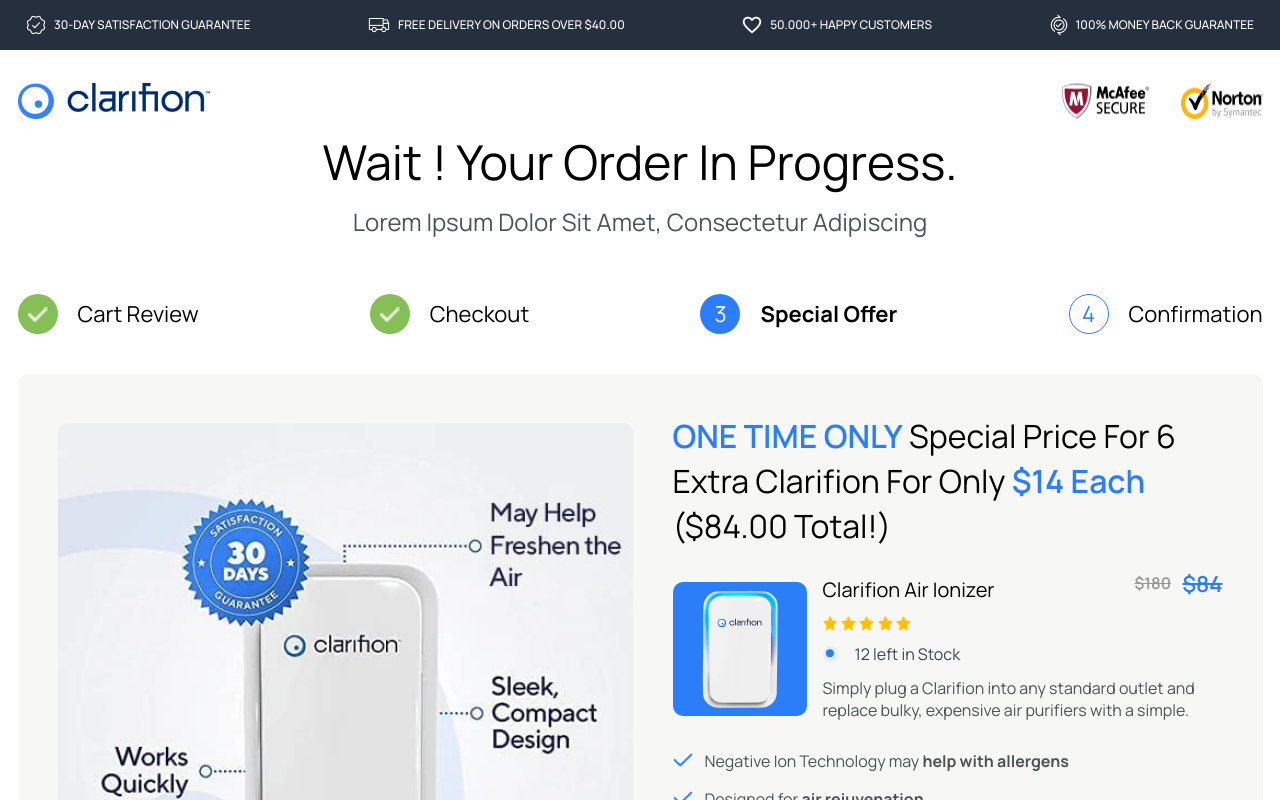
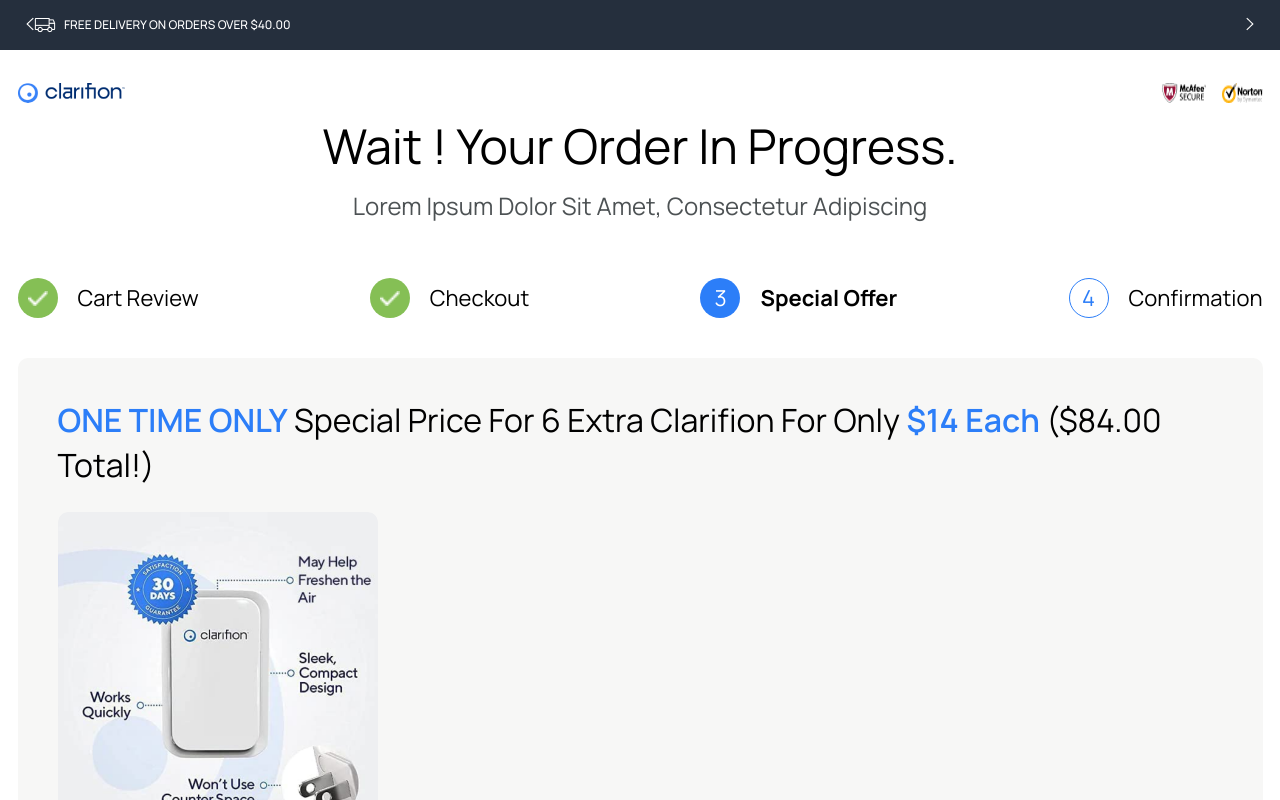
Before and after one commit to xtirian/ejam-Upsalle, a Next.js app: page / in a window 1280 px wide. Shown: the top 800 px of the page. Built offline with nearby package versions, Linux system fonts and the light colour scheme.

Commit message:
fix: bug of 'window is undefined' fixed

```diff
--- a/package.json
+++ b/package.json
@@ -20,6 +20,7 @@
     "@types/react-dom": "^18",
     "eslint": "^8",
     "eslint-config-next": "14.0.3",
+    "eslint-config-prettier": "^9.0.0",
     "typescript": "^5"
   }
 }
--- a/src/app/page.tsx
+++ b/src/app/page.tsx
@@ -10,15 +10,24 @@ import ConfirmationView from "@/view/confirmation";
 import CustomerCard from "@/components/customer-review";
 
 export default function Home() {
-  //HANDLE WIDTH RESIZE
-  const [widthFlag, setWidthFlag] = useState(getWindowSize());
+  const [innerWidth, setInnerWidth] = useState(0);
+
+  useEffect(() => {
+    if (typeof window !== undefined) {
+      setInnerWidth(window.innerWidth);
+    }
+  }, []);
+
+  const [widthFlag, setWidthFlag] = useState(innerWidth);
 
   useEffect(() => {
     function handleResize() {
-      setWidthFlag(getWindowSize());
+      setWidthFlag(innerWidth);
     }
 
-    window.addEventListener("resize", handleResize);
+    if (typeof window !== undefined) {
+      window.addEventListener("resize", handleResize);
+    }
   }, []);
 
   //HANDLE VIEW
@@ -117,8 +126,3 @@ export default function Home() {
     </main>
   );
 }
-
-function getWindowSize() {
-  const { innerWidth } = window;
-  return innerWidth;
-}
--- a/src/components/header/index.tsx
+++ b/src/components/header/index.tsx
@@ -1,44 +1,46 @@
-'use client';
-import React, { useEffect, useState } from 'react'
-import HeaderSlide from '../head-slide'
+"use client";
+import React, { useEffect, useState } from "react";
+import HeaderSlide from "../head-slide";
 
-import './style..scss'
+import "./style..scss";
 
 const Header = () => {
-  const [widthFlag, setWidthFlag] = useState(getWindowSize());
+  const [innerWidth, setInnerWidth] = useState(0);
+
+  useEffect(() => {
+    if (typeof window !== undefined) {
+      setInnerWidth(window.innerWidth);
+    }
+  }, []);
+
+  const [widthFlag, setWidthFlag] = useState(innerWidth);
 
   useEffect(() => {
     function handleResize() {
-      setWidthFlag(getWindowSize());
+      setWidthFlag(innerWidth);
     }
 
-    window.addEventListener("resize", handleResize);
+    if (typeof window !== undefined) {
+      window.addEventListener("resize", handleResize);
+    }
   }, []);
-
-
 
   return (
     <header>
       <HeaderSlide widthWindow={widthFlag} />
-      {
-        widthFlag < 760? <div className='logoContainer'>
-        <img src="/images/mobile/logo-mobile.png" alt="" />
+      {widthFlag < 760 ? (
+        <div className="logoContainer">
+          <img src="/images/mobile/logo-mobile.png" alt="" />
           <img src="/images/mobile/MacFree.png" alt="" />
-        </div> :
-        <div className='logoContainer'>
-        <img src="/images/desktop/clarifion-logo.png" alt="" />
+        </div>
+      ) : (
+        <div className="logoContainer">
+          <img src="/images/desktop/clarifion-logo.png" alt="" />
           <img src="/images/desktop/macfree-norton.png" alt="" />
         </div>
-      }
+      )}
+    </header>
+  );
+};
 
-      </header>
-  )
-}
-
-function getWindowSize() {
-  const { innerWidth, innerHeight } = window;
-  return innerWidth;
-}
-
-
-export default Header
+export default Header;
```
Also changed, not shown: .eslintrc.json, 2 other files (tests, documents, lock files or other folders).
